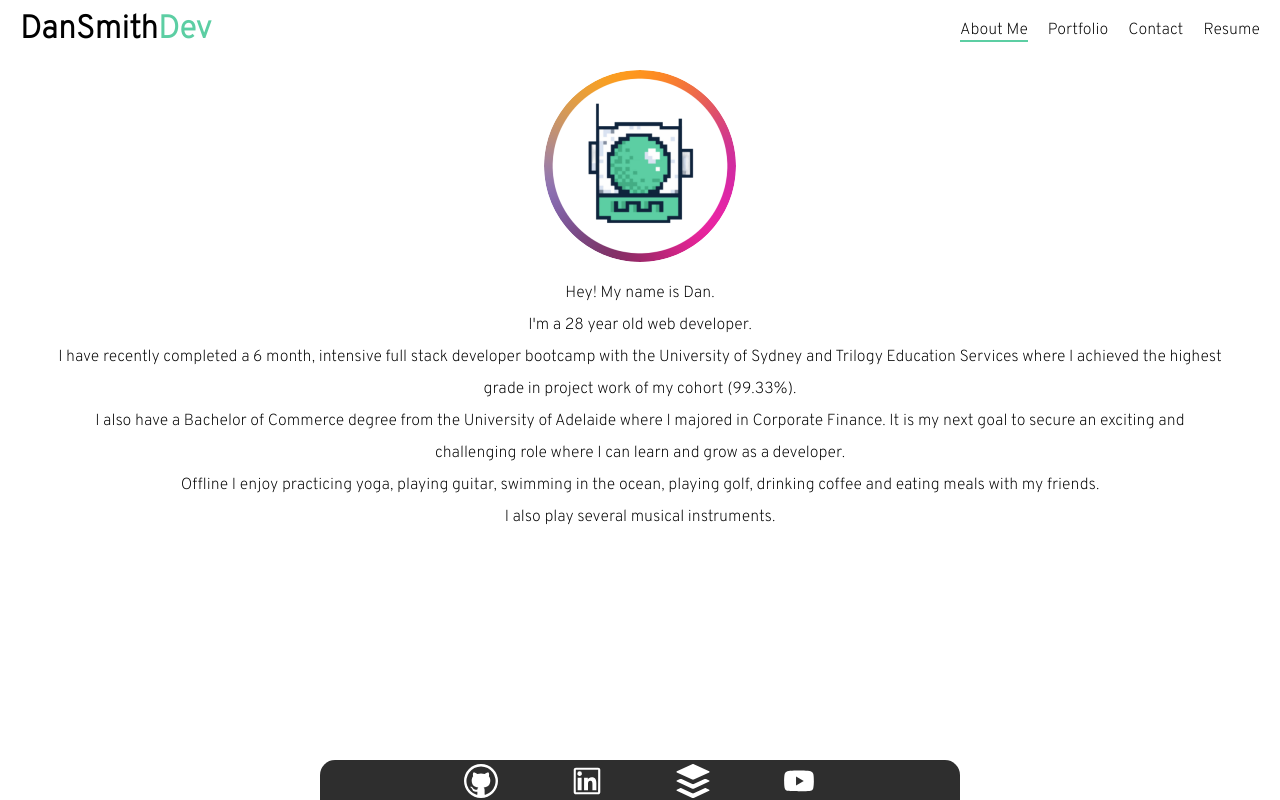
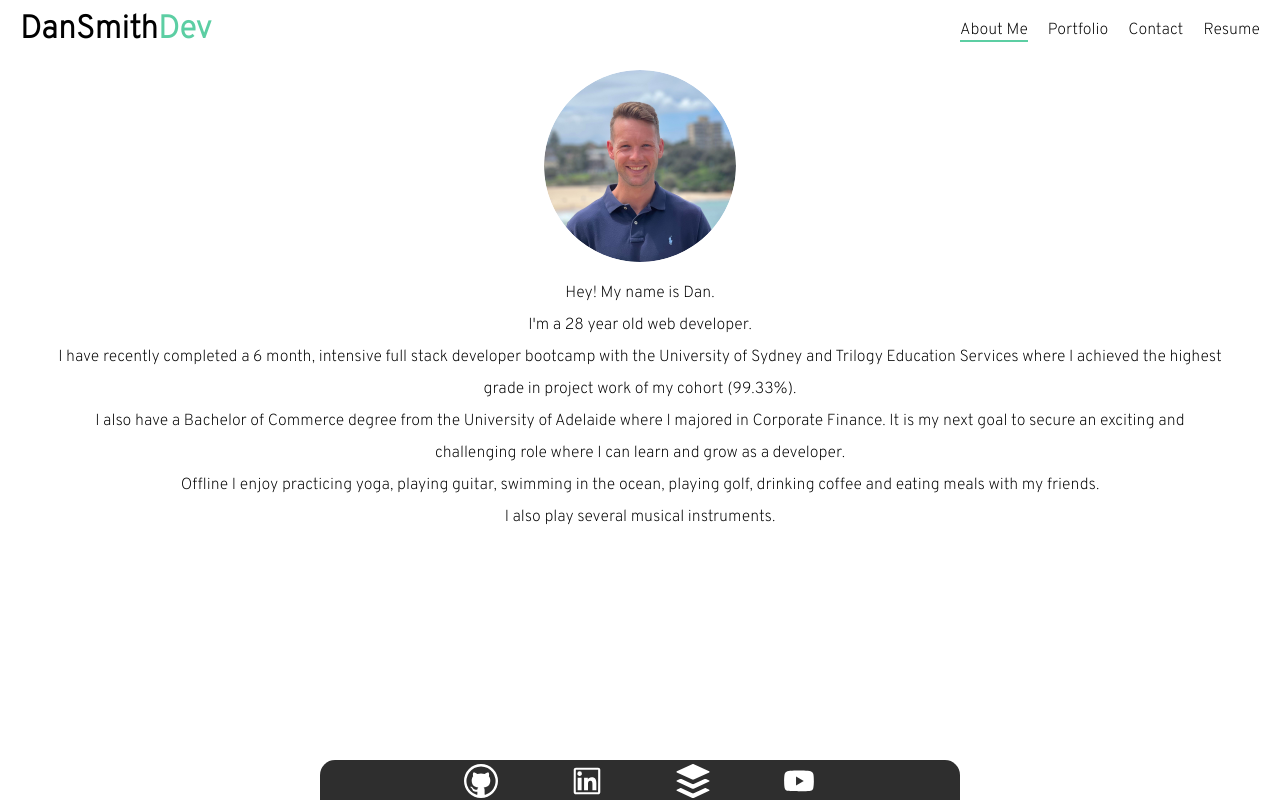
Before and after one commit to dansmith09/Dan-Smith-Professional-Portfolio, a React (Create React App) app in the folder dan-smith-professional-portfolio/: page / in a window 1280 px wide. Built offline with nearby package versions, Linux system fonts and the light colour scheme; the HTML template or start-up script is replaced by a standard one.

Commit message:
Added picture

```diff
--- a/dan-smith-professional-portfolio/src/styles/style.css
+++ b/dan-smith-professional-portfolio/src/styles/style.css
@@ -57,9 +57,14 @@
 .aboutAvatar {
     width: 192px;
     height: 192px;
-    background-image: url('../assets/images/MSB.png');
+    background-image: url('../assets/images/Dan.png');
     background-position: center;
     border-radius: 50%;
+    transition: 0.3s;
+}
+
+.aboutAvatar:hover {
+    background-image: url('../assets/images/MSB.png');
 }
 
 .about p {
```
Also changed, not shown: dan-smith-professional-portfolio/src/assets/images/Dan.png (added).
